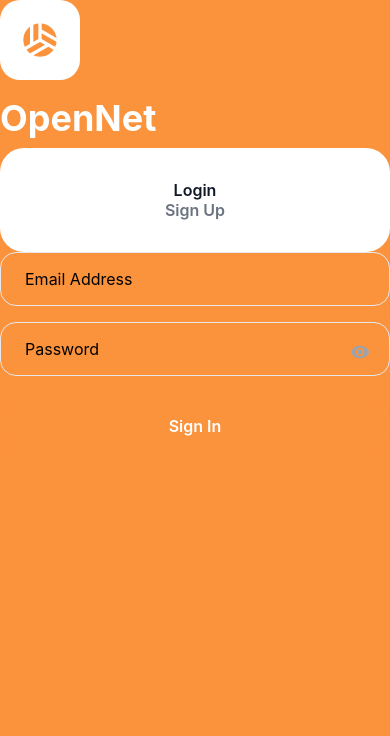
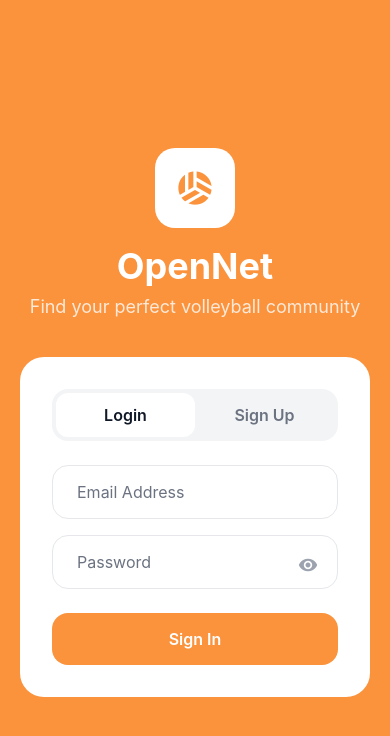
Before and after one commit to CamdenKSeaver/Open-Net, a React Native app: screen /Auth in a window 390 px wide. Shown: the top 736 px of the page. Built offline with nearby package versions, Linux system fonts and the light colour scheme.

Commit message:
had some typos and formatting messed up, authscreen looks much better

```diff
--- a/src/screens/AuthScreen.js
+++ b/src/screens/AuthScreen.js
@@ -41,7 +41,7 @@ const AuthScreen = () => {
             style={styles.container}
             behavior={Platform.OS === 'ios' ? 'padding' : 'height'}
         >
-            <ScrollView currentContainerStyle = {styles.scrollContainer}>
+            <ScrollView contentContainerStyle  = {styles.scrollContainer}>
             {/*Title Section*/}
             <View style = {styles.header}>
                 <View style ={styles.logoContainer}>
@@ -49,11 +49,13 @@ const AuthScreen = () => {
                     <MaterialIcons name="sports-volleyball" size={40} color="#FB923C" />
                 </View>
                 <Text style={styles.appName}>OpenNet</Text>
+                <Text style={styles.tagline}>Find your perfect volleyball community</Text>
             </View>
 
             {/*Forms*/}
 
             <View style = {styles.formContainer}>
+                <View style ={styles.toggleContainer}>
                     <TouchableOpacity
                         style={[styles.toggleButton, isLogin && styles.toggleButtonActive]}
                         onPress={() => setIsLogin(true)}
@@ -74,6 +76,7 @@ const AuthScreen = () => {
                     </TouchableOpacity>
                 </View>
 
+
             {/*TODO: get ios and google login setup*/}
 
             <View style = {styles.inputContainer}>
@@ -86,6 +89,7 @@ const AuthScreen = () => {
                         autoCapitalize= "words"
                         editable = {!loading}
                         maxLength = {30}
+                        placeholderTextColor="#6B7280"
 
                     />
                 )}
@@ -98,6 +102,7 @@ const AuthScreen = () => {
                     autoCapitalize="none"
                     editable={!loading}
                     maxLength={100}
+                    placeholderTextColor="#6B7280"
                 />
                 <View style={styles.passwordContainer}>
                 <DoneTextInput
@@ -108,6 +113,7 @@ const AuthScreen = () => {
                     secureTextEntry={!showPassword}
                     editable={!loading}
                     maxLength={50}
+                    placeholderTextColor="#6B7280"
                 />
                 <TouchableOpacity
                     style={styles.eyeIcon}
@@ -130,6 +136,7 @@ const AuthScreen = () => {
                     secureTextEntry={!showPassword}
                     editable={!loading}
                     maxLength={50}
+                    placeholderTextColor="#6B7280"
                 />
                 )}
 
@@ -150,7 +157,7 @@ const AuthScreen = () => {
 
             </View>
 
-
+            </View>
             </ScrollView>
 
         </KeyboardAvoidingView>
@@ -169,7 +176,7 @@ const styles = StyleSheet.create({
     },
     toggleButton:{
         flex:1,
-        paddingVeritcal:12,
+        paddingVertical:12,
         alignItems: 'center',
         borderRadius: 12
     },
@@ -248,6 +255,21 @@ const styles = StyleSheet.create({
         fontSize: 16,
         fontWeight: '600',
     },
+    header: {
+        alignItems: 'center',
+        marginBottom: 40,
+    },
+    tagline: {
+        fontSize: 18,
+        color: 'rgba(255, 255, 255, 0.8)',
+    },
+    toggleContainer: {
+        flexDirection: 'row',
+        backgroundColor: '#F3F4F6',
+        borderRadius: 16,
+        padding: 4,
+        marginBottom: 24,
+    },
 });
 
 export default AuthScreen;
```
Also changed, not shown: package.json (+37 -7 lines), 1 other file (tests, documents, lock files or other folders). Lines whose indentation alone changed are shown as unchanged.
